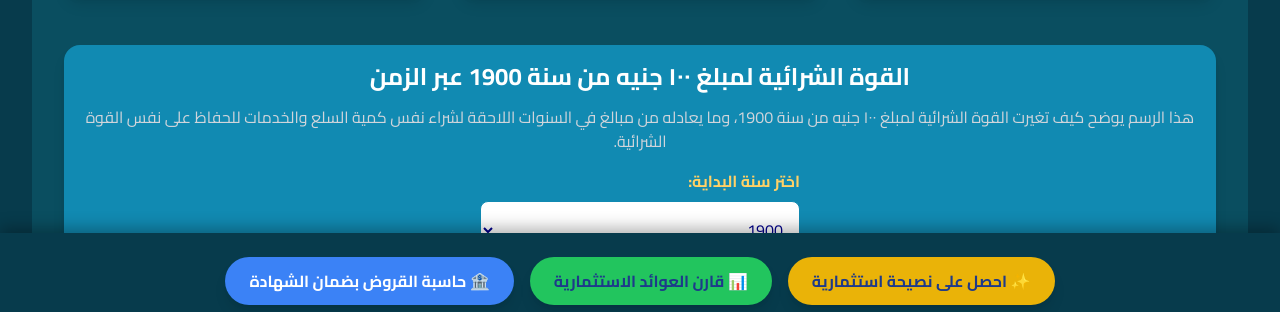
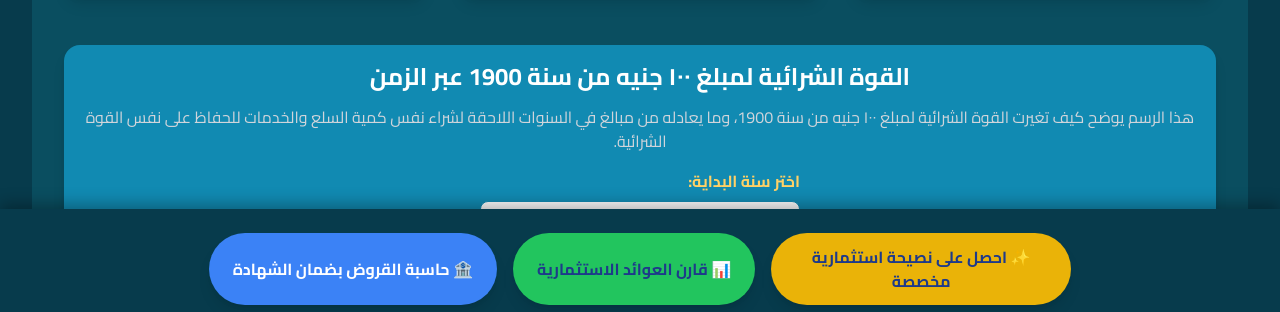
Before and after one commit to EcoVisionX/Infographic, a plain HTML site: page index.html in a window 1280 px wide. Shown: the part 471-783 px from the top of the page. Drawn offline with nearby package versions, Linux system fonts and the light colour scheme.

Commit message:
Update index.html

```diff
--- a/index.html
+++ b/index.html
@@ -322,7 +322,7 @@
 
         <!-- START: Header Section -->
         <header class="text-center mb-8 md:mb-12">
-            <h1 class="text-3xl md:text-6xl font-black highlight-yellow mb-2">💸  االجنيه المصري: رحلة قرن</h1>
+            <h1 class="text-3xl md:text-6xl font-black highlight-yellow mb-2">💸 االجنيه المصري: رحلة قرن</h1>
             <!-- Removed: <h2 class="text-xl md:text-4xl font-bold">آخر تحديث للتضخم في مصر من 2016 - 2024</h2> -->
             <h2 class="text-xl md:text-4xl font-bold"></h2>
             <p class="text-base md:text-xl mt-4 max-w-3xl mx-auto text-gray-300">"الجنيه مش دايم… التضخم هو اللي دايم!" هل تساءلت يوماً عن قيمة "جنيه" زمان؟ في هذا الإنفوجرافيك، نكشف رحلة الجنيه المصري وتأثير التضخم عليه، وكيف تحمي مدخراتك من الضياع!</p>
@@ -491,7 +491,8 @@
                 <!-- START: Summary Section -->
                 <div class="card mt-8 mb-8 md:mb-12 text-center">
                     <h4 class="text-xl md:text-2xl font-bold highlight-yellow mb-3">الخلاصة: الوعي المالي هو درعك الأقوى!</h4>
-                    <p class="max-w-3xl mx-auto text-gray-300 text-sm md:text-base">الجنيه المصري مر برحلة مؤلمة. من تعلم من التاريخ، عرف أن القيمة ليست في عدد الجنيهات، بل في قوتها الشرائية. فهمك للتضخم هو درعك لتحافظ على تعبك وشغلك. تذكر دائماً: "إزاي تخلي فلوسك تشتغل ليك، مش عليك.… فإذا بقيت نائمة في حساب بعائد 10% بينما التضخم 30%، فأنت تخسر 20% كل سنة وانت مش حاسس
+                    <p class="max-w-3xl mx-auto text-gray-300 text-sm md:text-base">الجنيه المصري مر برحلة مؤلمة. من تعلم من التاريخ، عرف أن القيمة ليست في عدد الجنيهات، بل في قوتها الشرائية. فهمك للتضخم هو درعك لتحافظ على تعبك وشغلك. تذكر دائماً: "فلوسك يجب أن تعمل أكثر منك… فإذا بقيت نائمة في حساب بعائد 10% بينما التضخم 30%، فأنت تخسر 20% كل سنة دون أن تدرك ذلك!"</p>
+                </div>
                 <!-- END: Summary Section -->
 
             </section>
@@ -532,7 +533,7 @@
     <!-- START: Floating Buttons Container -->
     <div class="floating-buttons-container">
         <button id="openInvestmentAdviceModal" class="bg-yellow-500 hover:bg-yellow-600 text-blue-900 font-bold py-3 px-6 rounded-full shadow-lg transition duration-300 ease-in-out">
-            ✨ احصل على نصيحة استثمارية
+            ✨ احصل على نصيحة استثمارية مخصصة
         </button>
         <button id="openCertificateComparisonModal" class="bg-green-500 hover:bg-green-600 text-blue-900 font-bold py-3 px-6 rounded-full shadow-lg transition duration-300 ease-in-out">
             📊 قارن العوائد الاستثمارية
@@ -547,7 +548,7 @@
     <div id="investmentAdviceModal" class="modal">
         <div class="modal-content">
             <span class="close-button" id="closeModalButton">&times;</span>
-            <h3 class="text-2xl font-bold mb-4 highlight-yellow">نصيحة استثمارية </h3>
+            <h3 class="text-2xl font-bold mb-4 highlight-yellow">نصيحة استثمارية مخصصة</h3>
 
             <div class="input-group mb-4 text-right">
                 <label for="riskTolerance" class="mb-2">تحمل المخاطر:</label>
@@ -752,25 +753,48 @@
         let finalAmountScenario1Global = 0;
         let finalAmountScenario2Global = 0;
 
-        // Data for "100 EGP from past = X EGP today"
-        // This data now represents: "Nominal EGP needed in that year to buy what 100 EGP bought in 1900"
-        // The first value (100) is the baseline for 1900.
-        const inflationFactorsFrom1900 = {
+        // Global variables to store fetched data
+        let fetchedInflationFactors = {};
+        let allYears = [];
+        let fetchedInvestmentData = {};
+
+        // Simulated API call for inflation data
+        async function fetchInflationData() {
+            return new Promise(resolve => {
+                setTimeout(() => {
+                    resolve({
                         '1900': 100,
                         '1952': 400,
                         '2000': 12000,
                         '2016': 15625,
                         '2020': 27000,
                         'يونيو 2025': 40000
-        };
-
-        const allYears = Object.keys(inflationFactorsFrom1900);
+                    });
+                }, 1000); // Simulate network delay
+            });
+        }
+
+        // Simulated API call for investment comparison data
+        async function fetchInvestmentData() {
+            return new Promise(resolve => {
+                setTimeout(() => {
+                    // These values are based on the infographic's narrative for 10,000 EGP in 2000
+                    // 10,000 EGP in 2000 is worth 3000 EGP in 2025 purchasing power (based on 40000/12000 factor)
+                    // 10,000 EGP in 2000 invested in gold is ~1,727,290 EGP today
+                    resolve({
+                        originalCashValue: 3000,
+                        originalGoldValue: 1727290
+                    });
+                }, 1500); // Simulate network delay
+            });
+        }
+
 
         // Function to update the purchasing power chart based on user input
         const updatePurchasingPowerChart = (baseAmount, startYear) => {
-            const startYearFactor = inflationFactorsFrom1900[startYear];
+            const startYearFactor = fetchedInflationFactors[startYear];
             if (!startYearFactor) {
-                console.error("Invalid start year selected:", startYear);
+                console.error("Invalid start year selected or data not loaded:", startYear);
                 return;
             }
 
@@ -787,7 +811,7 @@
             });
 
             const scaledData = chartLabels.map(year => {
-                const currentYearFactor = inflationFactorsFrom1900[year];
+                const currentYearFactor = fetchedInflationFactors[year];
                 const relativeFactor = currentYearFactor / startYearFactor;
                 return baseAmount * relativeFactor;
             });
@@ -802,32 +826,50 @@
             document.getElementById('startYearDisplay2').textContent = startYear;
         };
 
-        // Data for "Shocking Comparison" - fixed values for 10,000 EGP in 2000
-        const initialInvestmentData = {
-            labels: ['تحويشة "تحت البلاطة"', 'استثمار في الذهب'].map(wrapLabel),
-            // For 10,000 EGP in 2000:
-            // Calculate cash value today based on inflationFactorsFrom1900
-            // 10,000 EGP in 2000, what is its purchasing power worth in 2025 EGP?
-            // Inflation factor from 2000 to 2025 is (40000 / 12000) = 3.3333...
-            // So, 10,000 EGP from 2000 is worth 10000 / 3.3333... = 3000 EGP in 2025 purchasing power.
-            originalCashValue: (10000 / (inflationFactorsFrom1900['يونيو 2025'] / inflationFactorsFrom1900['2000'])),
-            // Gold value today (10,000 EGP in 2000 = ~363.64 grams. 363.64 * 4750 EGP/gram = ~1,727,290 EGP)
-            originalGoldValue: 1727290,
-            datasets: [{
-                label: 'القيمة النهائية في 2025 (بالجنيه)',
-                data: [],
-                backgroundColor: ['#FF6B6B', '#06D6A0'],
-                borderColor: ['#FF6B6B', '#06D6A0'],
-                borderWidth: 1
-            }]
-        };
-
         // Initialize charts and set up event listeners when the window loads
-        window.onload = function() {
+        window.onload = async function() {
+            // Show a main loading spinner overlay
+            const mainContent = document.querySelector('main');
+            const header = document.querySelector('header');
+            const footer = document.querySelector('footer');
+            const floatingButtons = document.querySelector('.floating-buttons-container');
+            const loadingOverlay = document.createElement('div');
+            loadingOverlay.id = 'mainLoadingOverlay';
+            loadingOverlay.style.cssText = `
+                position: fixed;
+                top: 0;
+                left: 0;
+                width: 100%;
+                height: 100%;
+                background-color: rgba(7, 59, 76, 0.9); /* Dark blue with transparency */
+                display: flex;
+                justify-content: center;
+                align-items: center;
+                z-index: 1000;
+                flex-direction: column;
+                color: white;
+            `;
+            loadingOverlay.innerHTML = `
+                <div class="loading-spinner"></div>
+                <p class="mt-4 text-xl">جاري تحميل البيانات...</p>
+            `;
+            document.body.appendChild(loadingOverlay);
+
+            // Hide main content initially
+            if (mainContent) mainContent.style.display = 'none';
+            if (header) header.style.display = 'none';
+            if (footer) footer.style.display = 'none';
+            if (floatingButtons) floatingButtons.style.display = 'none';
+
+            try {
+                // Fetch data
+                fetchedInflationFactors = await fetchInflationData();
+                allYears = Object.keys(fetchedInflationFactors); // Update allYears after fetching
+                fetchedInvestmentData = await fetchInvestmentData();
+
                 // Update current inflation date display
                 const currentInflationDateElement = document.getElementById('currentInflationDate');
                 if (currentInflationDateElement) {
-                // The user explicitly requested "آخر تحديث: يونيو 2025" and 14.9%
                     currentInflationDateElement.innerHTML = `آخر تحديث: يونيو 2025`;
                 }
 
@@ -904,11 +946,11 @@
                     investmentChartInstance = new Chart(ctxInvestment, {
                         type: 'bar',
                         data: {
-                        labels: initialInvestmentData.labels,
-                        // Directly use the fixed values from initialInvestmentData
+                            labels: ['ادخار نقدي "تحت البلاطة"', 'استثمار في الذهب'].map(wrapLabel),
+                            // Directly use the fixed values from fetchedInvestmentData
                             datasets: [{
                                 label: 'القيمة النهائية في 2025 (بالجنيه)',
-                            data: [initialInvestmentData.originalCashValue, initialInvestmentData.originalGoldValue],
+                                data: [fetchedInvestmentData.originalCashValue, fetchedInvestmentData.originalGoldValue],
                                 backgroundColor: ['#FF6B6B', '#06D6A0'],
                                 borderColor: ['#FF6B6B', '#06D6A0'],
                                 borderWidth: 1
@@ -936,6 +978,7 @@
                                             return '';
                                         }
                                     }
+                                }
                             },
                             y: {
                                 ticks: { color: '#FFFFFF', font: { size: 14 } }
@@ -963,7 +1006,6 @@
                                 }
                             }
                         }
-                    }
                     });
                 } else {
                     console.error('Failed to get context for investmentChart.');
@@ -1294,12 +1336,12 @@
                             <p class="mb-2">المبلغ الأولي: ${new Intl.NumberFormat('ar-EG', { style: 'currency', currency: 'EGP' }).format(initialAmount)}</p>
                             <p class="mb-2"><strong>العائد بعد 3 سنوات (السيناريو الأول - فائدة سنوية تصرف ${arabicPayoutFrequencyScenario1}):</strong></p>
                             <p class="text-lg font-bold highlight-yellow mb-2">${new Intl.NumberFormat('ar-EG', { style: 'currency', currency: 'EGP' }).format(finalAmountScenario1Global)}</p>
-                        <p class="text-base mb-2">العائد علي الاستثمار ROI: ${roiScenario1.toFixed(2)}%</p>
+                            <p class="text-base mb-2">ROI: ${roiScenario1.toFixed(2)}%</p>
                             <p class="text-base mb-4">معدل العائد السنوي المكافئ (CAGR): ${cagrScenario1.toFixed(2)}%</p>
 
                             <p class="mb-2"><strong>العائد بعد 3 سنوات (السيناريو الثاني - فائدة دورية مع إعادة استثمار):</strong></p>
                             <p class="text-lg font-bold highlight-yellow mb-2">${new Intl.NumberFormat('ar-EG', { style: 'currency', currency: 'EGP' }).format(finalAmountScenario2Global)}</p>
-                        <p class="text-base mb-2">العئد علي الاستثمار ROI: ${roiScenario2.toFixed(2)}%</p>
+                            <p class="text-base mb-2">ROI: ${roiScenario2.toFixed(2)}%</p>
                             <p class="text-base mb-4">معدل العائد السنوي المكافئ (CAGR): ${cagrScenario2.toFixed(2)}%</p>
                         `;
 
@@ -1502,7 +1544,7 @@
                             <p class="mb-2"><strong>العائد بعد 3 سنوات (السيناريو الثالث - شهادة بقرض بضمان شهادة تصرف ${arabicLoanCertPayoutFrequency}):</strong></p>
                             <p class="text-lg font-bold highlight-yellow mb-2">${new Intl.NumberFormat('ar-EG', { style: 'currency', currency: 'EGP' }).format(finalAmountScenario3)}</p>
                             <p class="text-base mb-2">إجمالي مساهمة المستخدم الإضافية: ${new Intl.NumberFormat('ar-EG', { style: 'currency', currency: 'EGP' }).format(totalUserContributionScenario3.toFixed(2))}</p>
-                        <p class="text-base mb-2">العائد علي الاستثمار ROI: ${roiScenario3.toFixed(2)}%</p>
+                            <p class="text-base mb-2">ROI: ${roiScenario3.toFixed(2)}%</p>
                             <p class="text-base mb-4">معدل العائد السنوي المكافئ (CAGR): ${cagrScenario3.toFixed(2)}%</p>
                         `;
 
@@ -1534,6 +1576,17 @@
                     }
                 });
                 // END: Loan Calculator Modal Logic
+            } catch (error) {
+                console.error('Error fetching initial data:', error);
+                loadingOverlay.innerHTML = `<p class="text-red-400">فشل تحميل البيانات الأولية: ${error.message}. يرجى المحاولة مرة أخرى.</p>`;
+            } finally {
+                // Hide loading overlay and show content
+                loadingOverlay.remove();
+                if (mainContent) mainContent.style.display = 'block';
+                if (header) header.style.display = 'block';
+                if (footer) footer.style.display = 'block';
+                if (floatingButtons) floatingButtons.style.display = 'flex';
+            }
         };
 
         function shareResult() {
```
Lines whose indentation alone changed are shown as unchanged.
